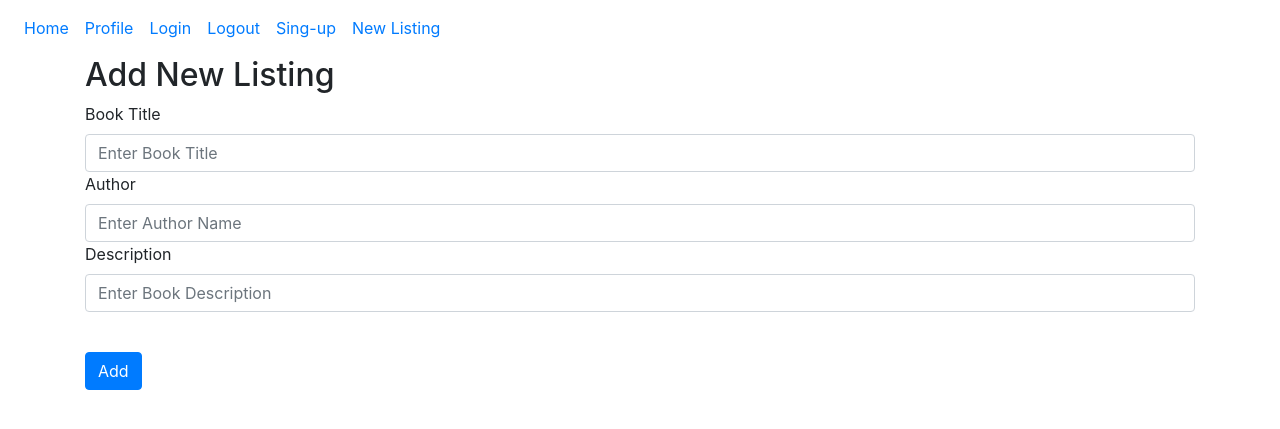
After one commit to NoizCode/UBook, a Flask app: page /newListing in a window 1280 px wide. The commit adds this page. Shown: the top 429 px of the page. Run offline with Flask 3, Linux system fonts and the light colour scheme; some libraries are stand-ins or nearby versions.

Commit message:
progress

```diff
--- a/website/models.py
+++ b/website/models.py
@@ -6,6 +6,8 @@ from datetime import datetime
 class Listing(db.Model):
     id = db.Column(db.Integer, primary_key=True)
     title = db.Column(db.String(1000))
+    author = db.Column(db.String(100))
+    desc = db.Column(db.String(1000))
     date = db.Column(db.DateTime, default=datetime.utcnow)
     user_id = db.Column(db.Integer, db.ForeignKey('user.id'))
 
--- /dev/null
+++ b/website/newlisting.py
@@ -0,0 +1,28 @@
+from flask import Blueprint, render_template, flash, request, redirect, url_for
+from flask_login import current_user
+from .models import User, Listing
+from . import db
+
+newlisting = Blueprint("newlisting", __name__)
+
+@newlisting.route("/newListing", methods=['POST', 'GET'])
+def new():
+    if request.method == 'POST':
+        title = request.form.get("title")
+        author = request.form.get("author")
+        desc = request.form.get("author")
+
+        if len(title) < 2:
+            flash("Title is too short!", category="error")
+        elif len(author) < 5:
+            flash("Author name is too short!", category="error")
+        elif len(desc) < 5:
+            flash("Please provide a description!", category="error")
+        else:
+            new_listing = Listing(title=title, author=author, desc=desc)
+            db.session.add(new_listing)
+            db.session.commit()
+            flash("New Listing added!")
+            return redirect(url_for("views.home"))
+
+    return render_template("newListing.html", user=current_user)
--- a/website/templates/base.html
+++ b/website/templates/base.html
@@ -23,12 +23,35 @@
       <div class="collapse navbar-collapse" id="navbar">
         <div class="navbar-nav">
           <a class="nav-item nav-link" id="home" href="/">Home</a>
+          <a class="nav-item nav-link" id="profile" href="/profile">Profile</a>
           <a class="nav-item nav-link" id="login" href="/login">Login</a>
+          <a class="nav-item nav-link" id="logout" href="/logout">Logout</a>
           <a class="nav-item nav-link" id="signup" href="/signup">Sing-up</a>
-          <a class="nav-item nav-link" id="logout" href="/logout">Logout</a>
+          <a class="nav-item nav-link" id="newlisting" href="/newListing">New Listing</a>
         </div>
       </div>
     </nav>
+    {% with messages = get_flashed_messages(with_categories=true) %}
+    {% if messages %}
+        {% for category, message in messages %}
+        {% if category == "error" %}
+            <div class="alert alert-danger alter-dismissable fade show" role="alert">
+              {{message}}
+              <button type="button" class="close" data-dismiss="alert">
+                <span aria-hidden="true">&times;</span>
+              </button>
+            </div>
+        {% else %}
+            <div class="alert alert-success alert-dismissable fade show" role="alert">
+              {{message}}
+              <button type="button" class="close" data-dismiss="alert">
+                <span aria-hidden="true">&times;</span>
+              </button>
+            </div>
+        {% endif %}
+        {% endfor %}
+    {% endif %}
+    {% endwith %}
     <div class="container">
       {% block content %}
       {% endblock %}
--- a/website/templates/home.html
+++ b/website/templates/home.html
@@ -1,4 +1,10 @@
 {% extends "base.html" %} {% block title %}Home{% endblock %}
 {% block content %}
 <h1 align="center">Home</h1>
+<ul class="list-group list-group-flush" id="listings">
+  {% for ads in user.Listing %}
+  <li class="list-group-item">{{ads.title}}</li>
+  <li class="list-group-item">{{ads.author}}</li>
+  {% endfor %}
+</ul>
 {% endblock %}
--- /dev/null
+++ b/website/templates/newListing.html
@@ -0,0 +1,32 @@
+{% extends "base.html" %}
+{% block title %}New Listing{% endblock %}
+{% block content %}
+<form method="POST">
+  <h2> Add New Listing </h2>
+  <div class="form-group">
+    <label for="title">Book Title</label>
+    <input type="text"
+           class="form-control"
+           id="title"
+           name="title"
+           placeholder="Enter Book Title"
+    />
+    <label for="author">Author</label>
+    <input type="text"
+           class="form-control"
+           id="author"
+           name="author"
+           placeholder="Enter Author Name"
+    />
+    <label for="desc">Description</label>
+    <input type="text"
+           class="form-control"
+           id="desc"
+           name="class"
+           placeholder="Enter Book Description"
+    />
+  </div>
+  <br>
+  <button type="submit" class="btn btn-primary">Add</button>
+</form>
+{% endblock %}
--- /dev/null
+++ b/website/templates/profile.html
@@ -0,0 +1,5 @@
+{% extends "base.html" %}
+{% block title %}Profile{% endblock %}
+{% block content %}
+<button onClick="window.location.href = 'profile.html';" class="btn btn-primary" align="center">Add new listing</button>
+{% endblock %}
--- a/website/templates/signup.html
+++ b/website/templates/signup.html
@@ -32,7 +32,7 @@
            placeholder="Password"
     />
     <br>
-    <button type="Submit" class="btn btn-primary">Sign-Up</button>
+    <button type="submit" class="btn btn-primary">Sign-Up</button>
   </div>
 </form>
 {% endblock %}
--- a/website/views.py
+++ b/website/views.py
@@ -9,3 +9,7 @@ views = Blueprint('views', __name__)
 @views.route('/', methods=['POST', 'GET'])
 def home():
     return render_template("home.html", user=current_user)
+
+@views.route('/profile', methods=['POST', 'GET'])
+def profile():
+    return render_template("profile.html", user=current_user)
```
Also changed, not shown: website/__init__.py (+10 -0 lines), website/auth.py (+22 -1 lines), instance/database.db.
